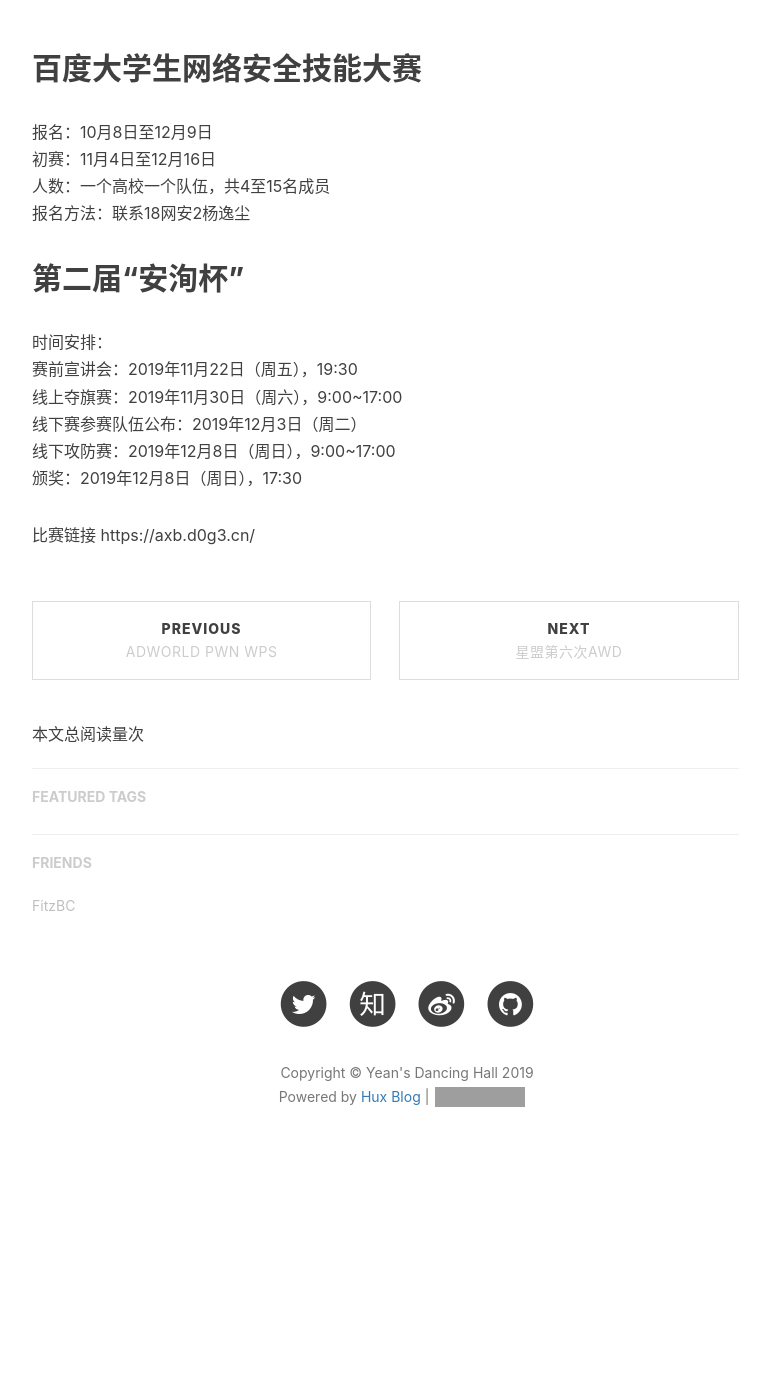
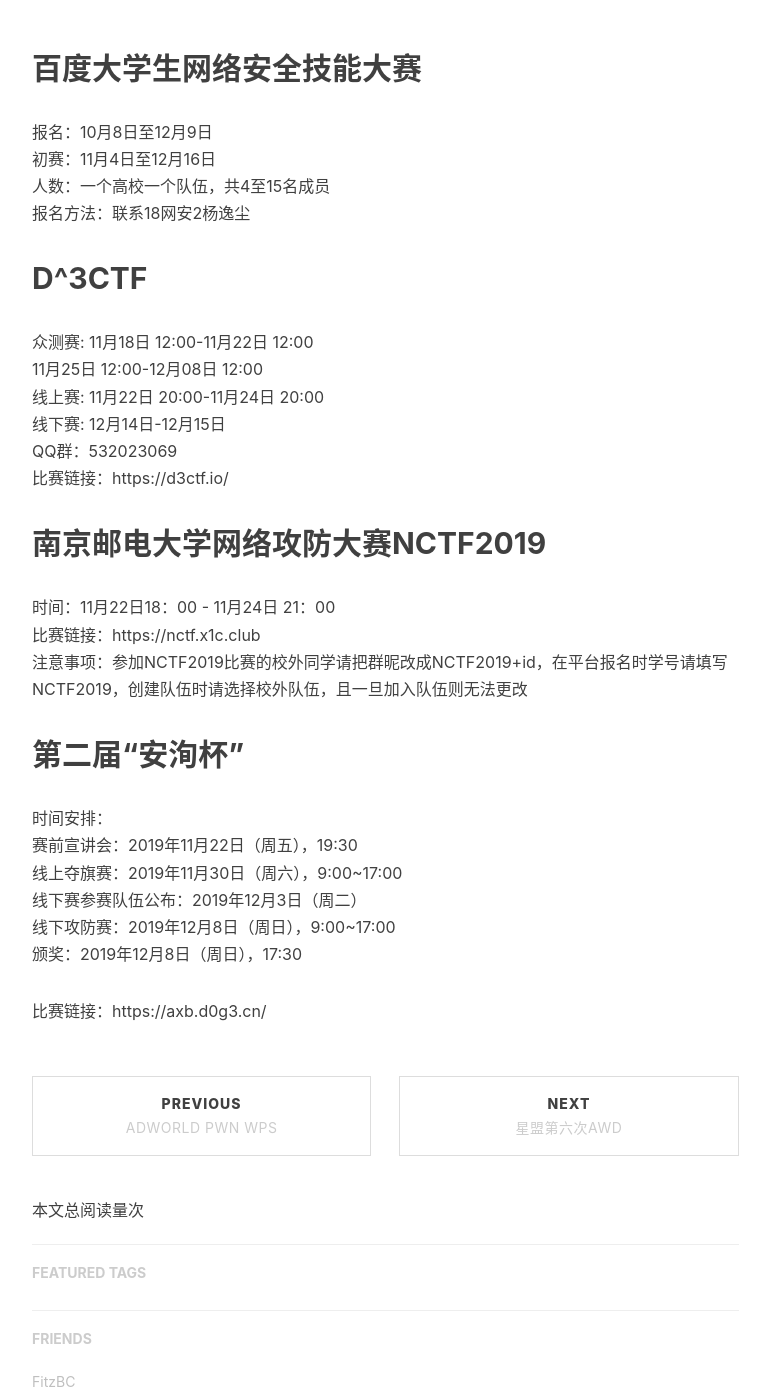
Before and after one commit to AndrieYean/AndrieYean.github.io, a Jekyll site: the page built from _posts/2019-10-13-11至12月赛事.md, in a window 1280 px wide and 1400 px high, scrolled down 426 px. Shown: the whole window, without its empty margins (233-1003 px from the left). Built offline with Jekyll 4.4.1, drawn with Linux system fonts in a browser that asks for light colours; nearby versions of some CDN libraries; our own code applies the rules of GitHub Pages for plain Markdown files; comment, search, counter and statistics services are not loaded; before the commit the page ends 1627 px from its top, so only the background shows below that; grey boxes are pictures that could not be loaded.

Commit message:
Update 2019-10-13-11至12月赛事.md

```diff
--- a/_posts/2019-10-13-11至12月赛事.md
+++ b/_posts/2019-10-13-11至12月赛事.md
@@ -4,6 +4,24 @@
 初赛：11月4日至12月16日
 人数：一个高校一个队伍，共4至15名成员
 报名方法：联系18网安2杨逸尘
+
+
+
+## D^3CTF
+
+众测赛:	11月18日 12:00-11月22日 12:00
+11月25日 12:00-12月08日 12:00
+线上赛:	11月22日 20:00-11月24日 20:00
+线下赛:	12月14日-12月15日
+QQ群：532023069
+比赛链接：https://d3ctf.io/
+
+
+## 南京邮电大学网络攻防大赛NCTF2019
+
+时间：11月22日18：00 - 11月24日 21：00
+比赛链接：https://nctf.x1c.club
+注意事项：参加NCTF2019比赛的校外同学请把群昵改成NCTF2019+id，在平台报名时学号请填写NCTF2019，创建队伍时请选择校外队伍，且一旦加入队伍则无法更改
 
 
 ## 第二届“安洵杯”
@@ -15,5 +33,4 @@
 线下攻防赛：2019年12月8日（周日），9:00~17:00
 颁奖：2019年12月8日（周日），17:30
 
-比赛链接
-https://axb.d0g3.cn/
+比赛链接：https://axb.d0g3.cn/
```
